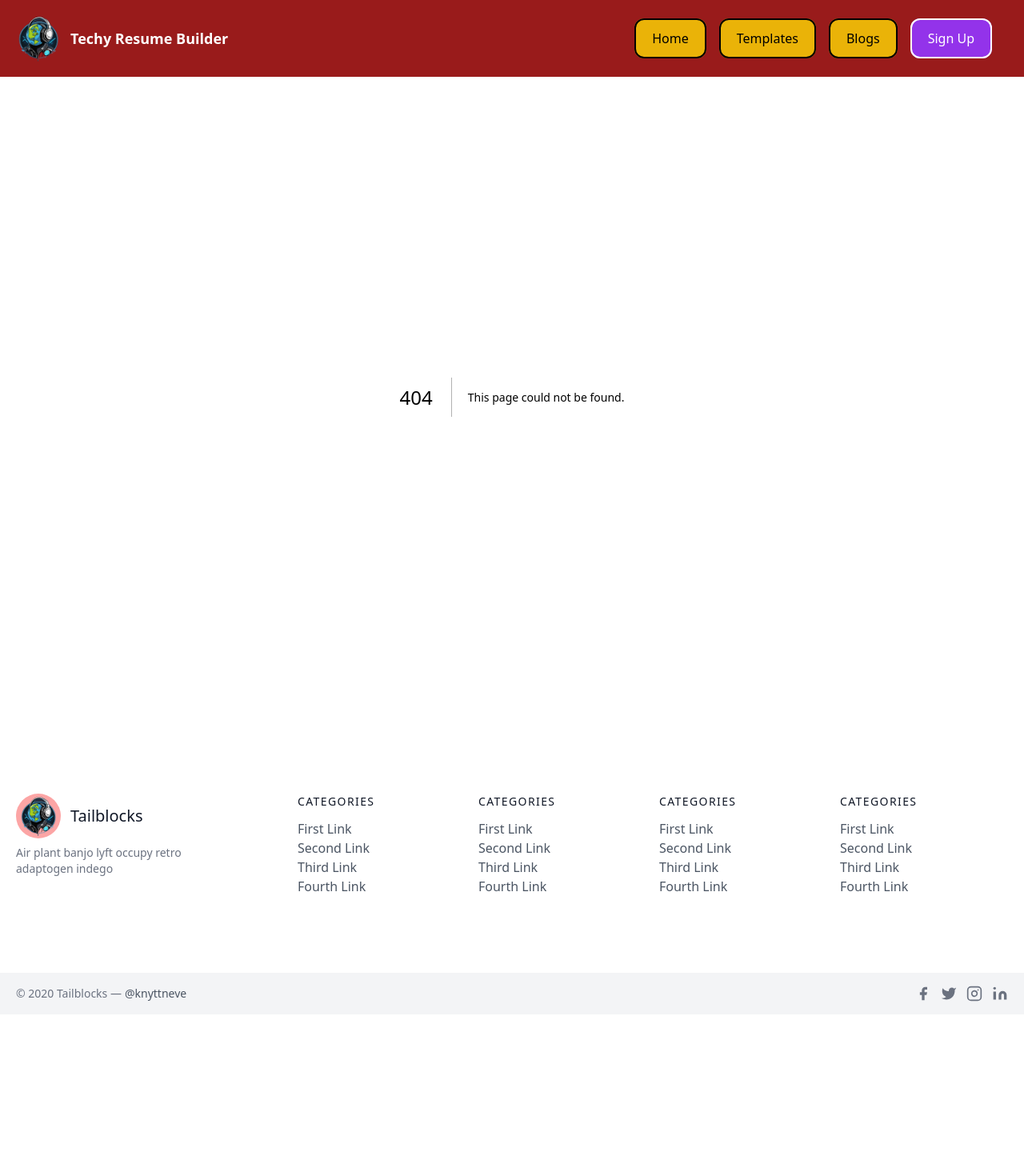
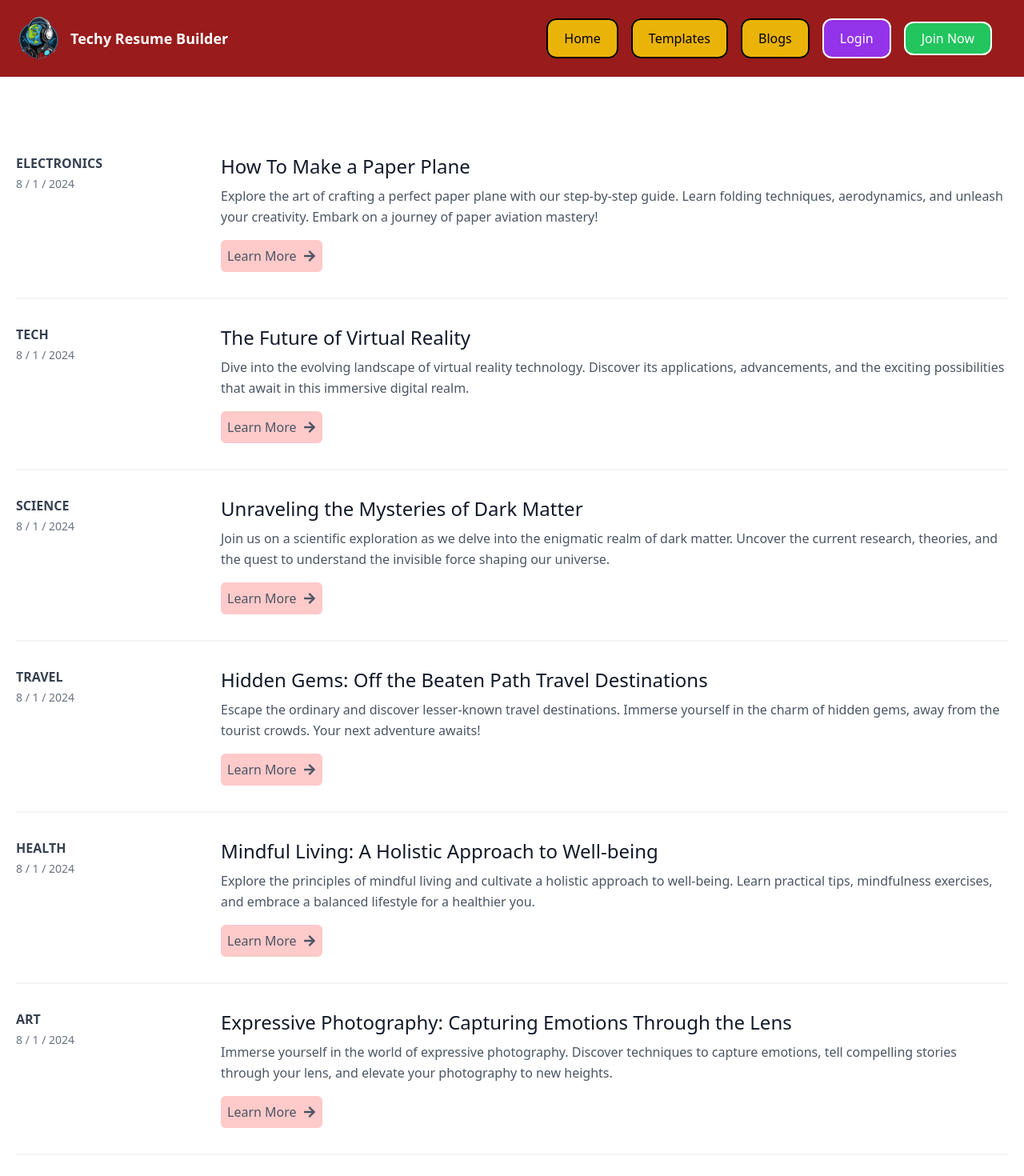
Before and after one commit to ADevLabortary/techypapa_resume_app, a Next.js app: page /blogs in a window 1280 px wide. Before the commit this address had no page. Shown: the top 1470 px of the page at 80% size. Before the commit the page ends 1268 px from the top, so only its background shows below. Built offline with nearby package versions, Linux system fonts and the light colour scheme.

Commit message:
blog page reh gaya hai bas

```diff
--- a/components/shared/Header.js
+++ b/components/shared/Header.js
@@ -58,7 +58,15 @@ const Header = () => {
               href="/dashboard"
               className="bg-purple-600 border-2 border-white py-3 px-5 rounded-xl text-white-600 hover:bg-purple-300 hover:text-black"
             >
-              Sign Up
+              Login
+            </Link>
+          </li>
+          <li>
+            <Link
+              href="/dashboard"
+              className="bg-green-500 border-2 border-white py-2 px-5 rounded-xl text-white-600 hover:bg-green-300 hover:text-black"
+            >
+              Join Now
             </Link>
           </li>
         </ul>
--- /dev/null
+++ b/constants/blogsData.js
@@ -0,0 +1,45 @@
+let dateNow = new Date()
+export const blogsData = [
+    {
+        category: 'ELECTRONICS',
+        date: `${dateNow.getDate()} / ${dateNow.getMonth()+1} / ${dateNow.getFullYear()}`,
+        blogName: 'How To Make a Paper Plane',
+        blogDesc: 'Explore the art of crafting a perfect paper plane with our step-by-step guide. Learn folding techniques, aerodynamics, and unleash your creativity. Embark on a journey of paper aviation mastery!'
+    },
+    {
+        category: 'TECH',
+        date: `${dateNow.getDate()} / ${dateNow.getMonth()+1} / ${dateNow.getFullYear()}`,
+        blogName: 'The Future of Virtual Reality',
+        blogDesc: 'Dive into the evolving landscape of virtual reality technology. Discover its applications, advancements, and the exciting possibilities that await in this immersive digital realm.'
+    },
+    {
+        category: 'SCIENCE',
+        date: `${dateNow.getDate()} / ${dateNow.getMonth()+1} / ${dateNow.getFullYear()}`,
+        blogName: 'Unraveling the Mysteries of Dark Matter',
+        blogDesc: 'Join us on a scientific exploration as we delve into the enigmatic realm of dark matter. Uncover the current research, theories, and the quest to understand the invisible force shaping our universe.'
+    },
+    {
+        category: 'TRAVEL',
+        date: `${dateNow.getDate()} / ${dateNow.getMonth()+1} / ${dateNow.getFullYear()}`,
+        blogName: 'Hidden Gems: Off the Beaten Path Travel Destinations',
+        blogDesc: 'Escape the ordinary and discover lesser-known travel destinations. Immerse yourself in the charm of hidden gems, away from the tourist crowds. Your next adventure awaits!'
+    },
+    {
+        category: 'HEALTH',
+        date: `${dateNow.getDate()} / ${dateNow.getMonth()+1} / ${dateNow.getFullYear()}`,
+        blogName: 'Mindful Living: A Holistic Approach to Well-being',
+        blogDesc: 'Explore the principles of mindful living and cultivate a holistic approach to well-being. Learn practical tips, mindfulness exercises, and embrace a balanced lifestyle for a healthier you.'
+    },
+    {
+        category: 'ART',
+        date: `${dateNow.getDate()} / ${dateNow.getMonth()+1} / ${dateNow.getFullYear()}`,
+        blogName: 'Expressive Photography: Capturing Emotions Through the Lens',
+        blogDesc: 'Immerse yourself in the world of expressive photography. Discover techniques to capture emotions, tell compelling stories through your lens, and elevate your photography to new heights.'
+    },
+    {
+        category: 'FOOD',
+        date: `${dateNow.getDate()} / ${dateNow.getMonth()+1} / ${dateNow.getFullYear()}`,
+        blogName: 'Culinary Adventures: Exploring Global Flavors',
+        blogDesc: 'Embark on a culinary journey around the world. Delight your taste buds with diverse flavors, traditional recipes, and the rich cultural tapestry that defines global cuisine.'
+    }
+];
--- /dev/null
+++ b/pages/blogs.js
@@ -0,0 +1,32 @@
+import React from 'react'
+import { blogsData } from '../constants/blogsData'
+import {FaArrowRight} from 'react-icons/fa'
+const blogs = () => {
+    return (
+        <div><section className="text-gray-600 body-font overflow-hidden">
+            <div className="container px-5 py-24 mx-auto">
+                <div className="-my-8 divide-y-2 divide-gray-100">
+                    {
+                        blogsData.map((blogData, index) => (<div key={index} className="py-8 flex flex-wrap md:flex-nowrap hover:bg-gray-200 cursor-pointer">
+                            <div className="md:w-64 md:mb-0 mb-6 flex-shrink-0 flex flex-col">
+                                <span className="font-semibold title-font text-gray-700">{blogData.category}</span>
+                                <span className="mt-1 text-gray-500 text-sm">{blogData.date}</span>
+                            </div>
+                            <div className="md:flex-grow">
+                                <h2 className="text-2xl font-medium text-gray-900 title-font mb-2">{blogData.blogName}</h2>
+                                <p className="leading-relaxed">{blogData.blogDesc}</p>
+                                <button className="text-black-500 p-2 rounded-md bg-red-200 hover:bg-red-400 inline-flex items-center mt-4">Learn More
+                                 <FaArrowRight className="w-4 h-4 ml-2" />
+                                </button>
+                            </div>
+                        </div>))
+                    }
+
+
+                </div>
+            </div>
+        </section></div>
+    )
+}
+
+export default blogs
```
Also changed, not shown: constants/templatesData.js (+4 -4 lines), 1 other file (tests, documents, lock files or other folders).
